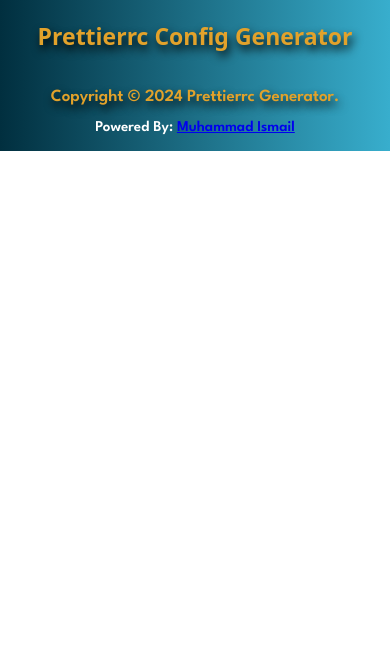
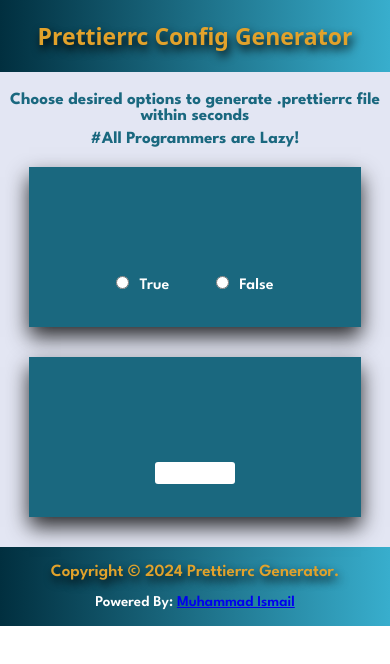
Before and after one commit to Ismail-047/PrettierrcGenerator, a React (Vite) app: page / in a window 390 px wide. Shown: the top 664 px of the page. Built offline with nearby package versions, Linux system fonts and the light colour scheme; a web font is replaced by a local one.

Commit message:
Add Responsive Cards

```diff
--- a/src/App.jsx
+++ b/src/App.jsx
@@ -1,12 +1,14 @@
 import './App.css'
 import Footer from './components/Footer/Footer'
 import Header from './components/Header/Header'
+import Home from './pages/Home/Home'
 
 function App() {
 
    return (
       <>
          <Header />
+         <Home />
          <Footer />
       </>
    )
--- /dev/null
+++ b/src/components/InputCards/InputCards.css
@@ -0,0 +1,56 @@
+.cards {
+   display: flex;
+   color: white;
+   text-wrap: wrap;
+   max-width: 25vw;
+   min-width: 28vw;
+   min-height: 160px;
+   padding: 15px 25px;
+   align-items: center;
+   flex-direction: column;
+   margin: 0px 10px 30px 10px;
+   background-color: #1A687F;
+   justify-content: space-around;
+   box-shadow: 0 10px 20px rgba(0, 0, 0, 0.822);
+}
+
+.cards h2 {
+   color: rgb(226, 162, 43);
+}
+
+.inputFiledsContainer {
+   display: flex;
+   width: 70%;
+   justify-content: space-around;
+}
+
+.inputFiledsContainer label {
+   font-weight: 600;
+}
+
+.inputFiledsContainer input[type="radio"] {
+   margin-right: 10px;
+   cursor: pointer;
+}
+
+.inputFiledsContainer input[type="number"] {
+   outline: none;
+   width: 80px;
+   border: none;
+   padding: 5px 10px;
+   border-radius: 3px;
+}
+
+@media only screen and (max-width: 767px) {
+   .cards {
+      min-width: 85%;
+      padding: 15px 20px;
+   }
+}
+
+@media only screen and (min-width: 768px) and (max-width: 1024px) {
+   .cards {
+      min-width: 40%;
+      padding: 15px 20px;
+   }
+}
--- /dev/null
+++ b/src/components/InputCards/InputCards.jsx
@@ -0,0 +1,40 @@
+import React, { useId } from 'react'
+import "./InputCards.css"
+
+function TrueFalseCard({ label, description }) {
+   const id1 = useId();
+   const id2 = useId();
+
+   return (
+      <div className='cards'>
+         <h2>{label}</h2>
+         <p>{description}</p>
+
+         <div className='inputFiledsContainer'>
+            <label htmlFor={id1}>
+               <input type="radio" id={id1} value={true} name='TureFalse' />
+               True
+            </label>
+            <label htmlFor={id2}>
+               <input type="radio" id={id2} value={false} name='TureFalse' />
+               False
+            </label>
+         </div>
+      </div>
+   )
+}
+
+function InputTypeNumberCard({ label, description }) {
+
+   return (
+      <div className='cards'>
+         <h2>{label}</h2>
+         <p>{description}</p>
+
+         <div className='inputFiledsContainer'>
+            <input type="number" />
+         </div>
+      </div>
+   )
+}
+export { TrueFalseCard, InputTypeNumberCard }
--- /dev/null
+++ b/src/pages/Home/Home.css
@@ -0,0 +1,33 @@
+main {
+   display: flex;
+   flex-wrap: wrap;
+   text-align: center;
+   align-items: center;
+   background-color: #e3e6f3;
+   justify-content: space-around;
+}
+
+#info {
+   width: 100%;
+   font-size: 20px;
+   margin: 20px 0px;
+   padding: 0px 5px;
+   color: #1A687F;
+   font-weight: bolder;
+}
+
+#info p {
+   margin-bottom: 10px;
+}
+
+@media only screen and (max-width: 767px) {
+   #info {
+      font-size: 17px;
+   }
+
+   #info p {
+      margin-bottom: 7px;
+   }
+}
+
+@media only screen and (min-width: 768px) and (max-width: 1024px) {}
--- /dev/null
+++ b/src/pages/Home/Home.jsx
@@ -0,0 +1,25 @@
+import React from 'react'
+import "./Home.css"
+import { InputTypeNumberCard, TrueFalseCard } from '../../components/InputCards/InputCards'
+function Home() {
+   return (
+      <main>
+         <div id="info">
+            <p>Choose desired options to generate .prettierrc file within seconds</p>
+            <span>#All Programmers are Lazy!</span>
+         </div>
+
+         <TrueFalseCard
+            label=""
+            description=""
+         />
+         <InputTypeNumberCard
+            label=""
+            description=""
+         />
+
+      </main>
+   )
+}
+
+export default Home
```
